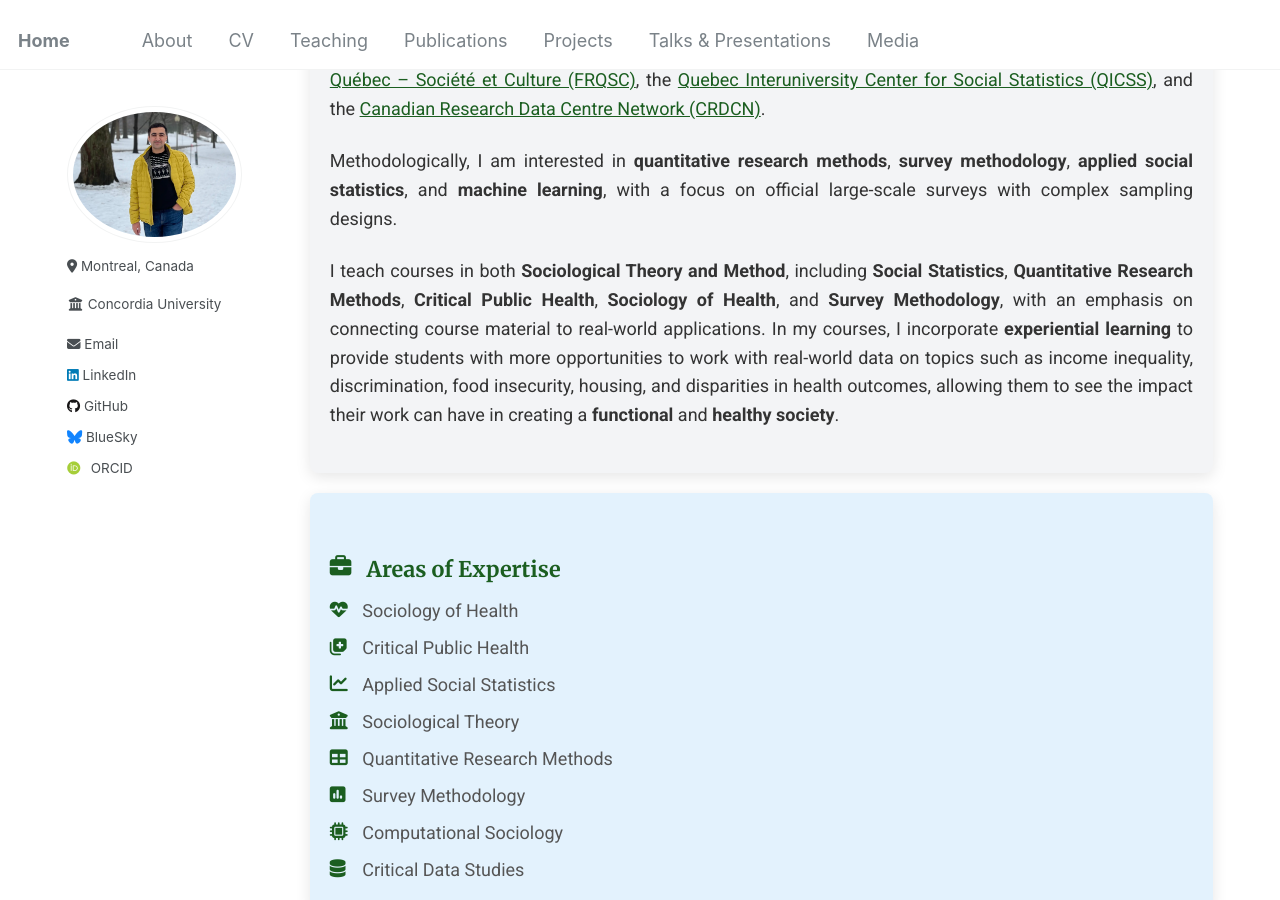
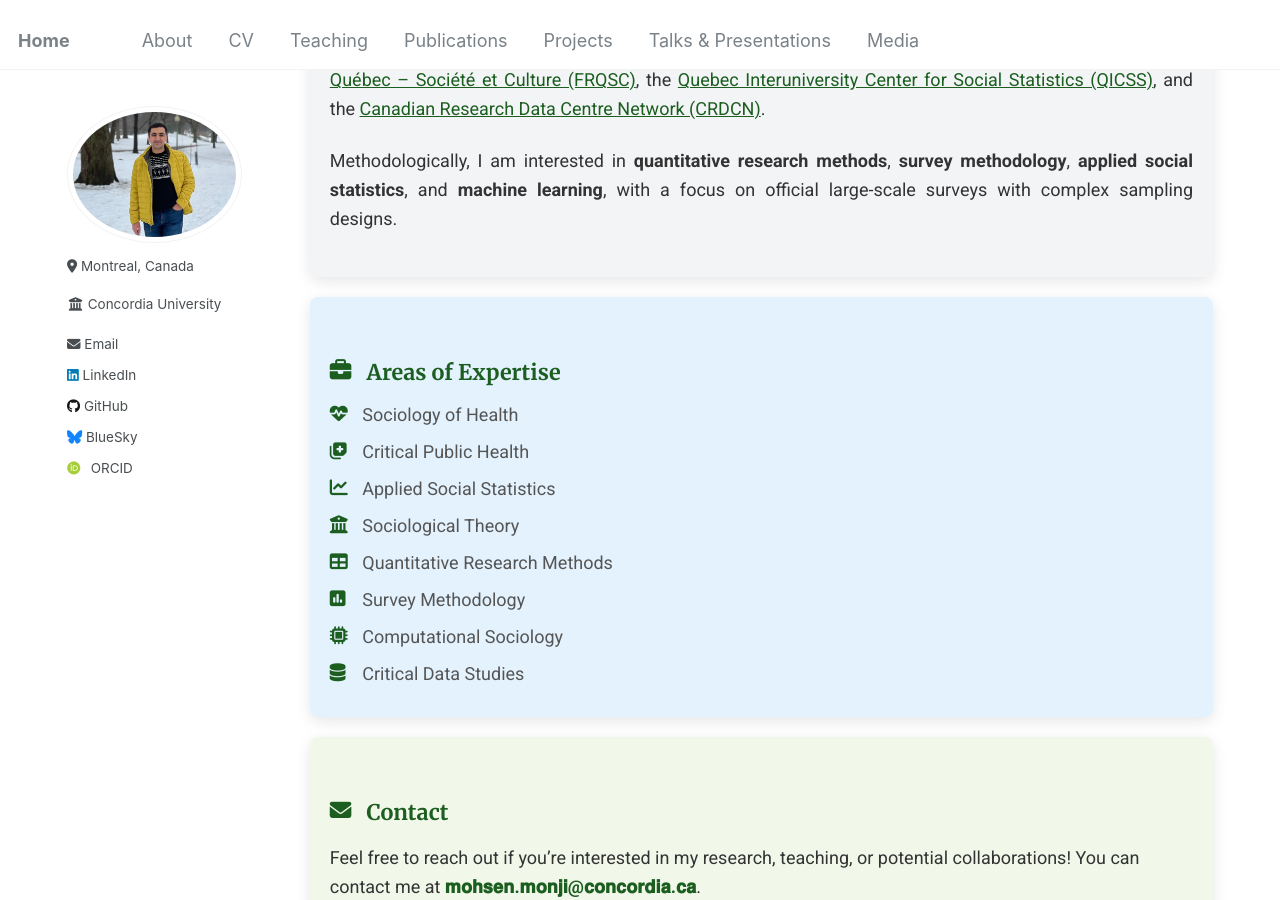
Before and after one commit to Mohsnmonji/mohsnmonji.github.io, a Jekyll site: the page built from about-me.md, in a window 1280 px wide and 900 px high, scrolled down 343 px. Built offline with Jekyll 4.4.1, drawn with Linux system fonts in a browser that asks for light colours; some web fonts are replaced.

Commit message:
Update about-me.md

```diff
--- a/about-me.md
+++ b/about-me.md
@@ -107,10 +107,6 @@ author_profile: true
     <strong>applied social statistics</strong>, and <strong>machine learning</strong>, with a focus on official large-scale surveys with complex sampling designs.
   </p>
 
-  <p>
-    I teach courses in both <strong>Sociological Theory and Method</strong>, including <strong>Social Statistics</strong>,
-    <strong>Quantitative Research Methods</strong>, <strong>Critical Public Health</strong>, <strong>Sociology of Health</strong>, and <strong>Survey Methodology</strong>, with an emphasis on connecting course material to real-world applications. In my courses, I incorporate <strong>experiential learning</strong> to provide students with more opportunities to work with real-world data on topics such as income inequality, discrimination, food insecurity, housing, and disparities in health outcomes, allowing them to see the impact their work can have in creating a <strong>functional</strong> and <strong>healthy society</strong>.
-  </p>
 </div>
 
 <div class="card">
```
